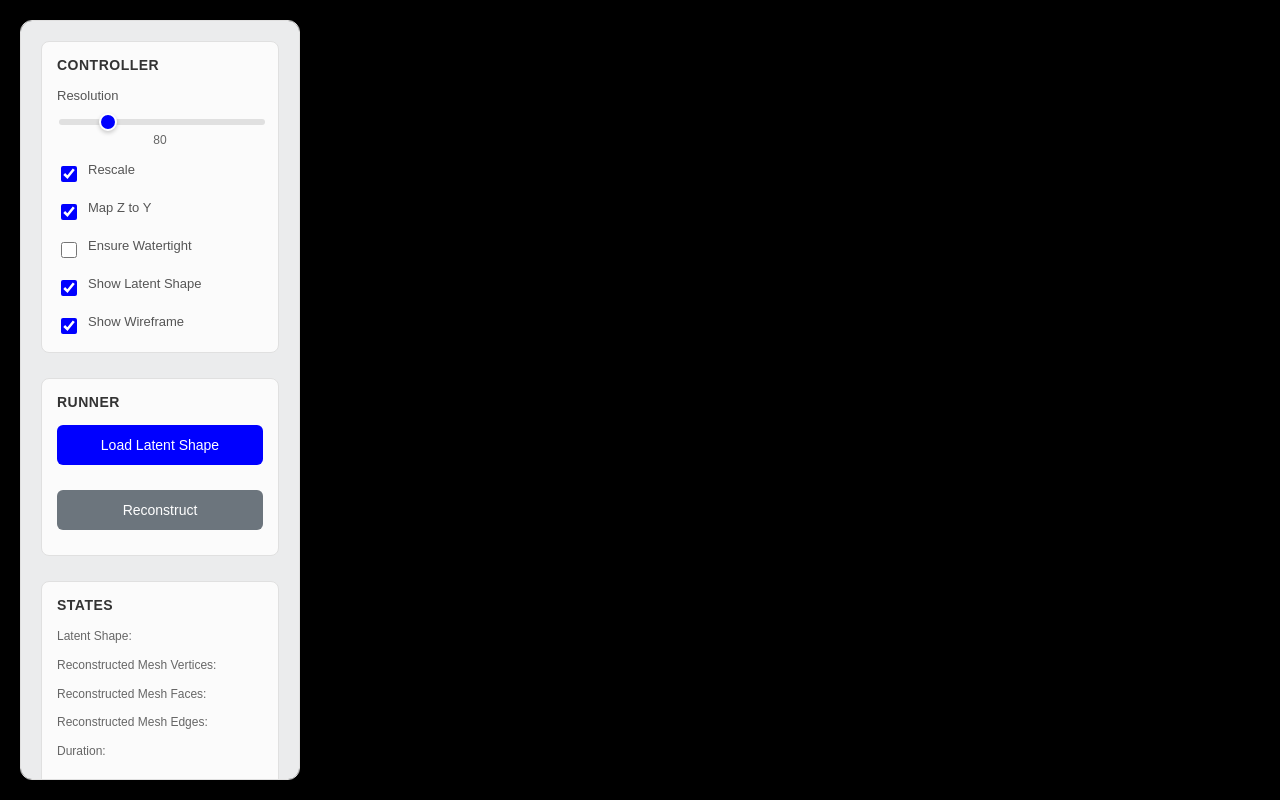
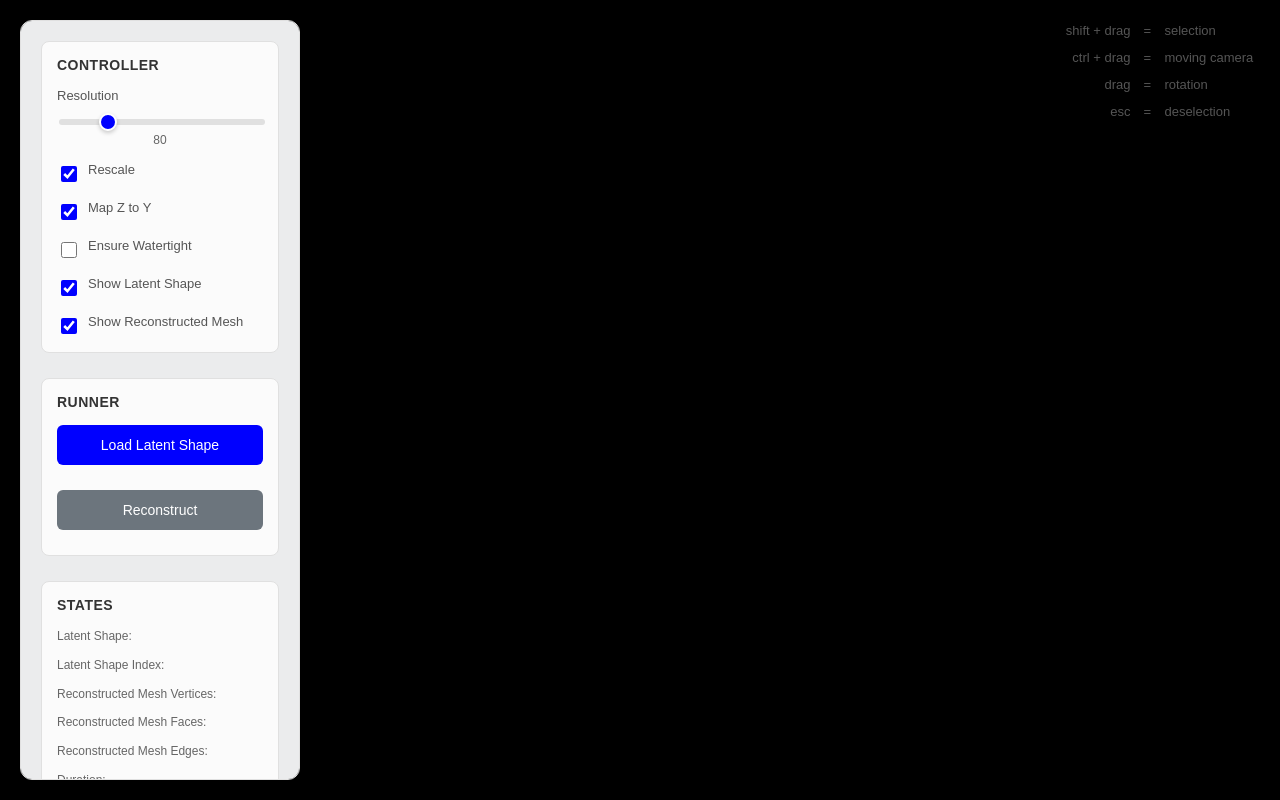
Before and after one commit to PARKCHEOLHEE-lab/latent-shapes, a FastAPI app: page /interpolator.html in a window 1280 px wide. Run offline with FastAPI, Linux system fonts and the light colour scheme; parts of the project's set-up code (start-up, migrations or seed data) failed here and were passed over; some libraries are stand-ins or nearby versions.

Commit message:
update interpolator

```diff
--- a/latent_shapes/demo/app.py
+++ b/latent_shapes/demo/app.py
@@ -55,14 +55,15 @@ def interpolator():
 
 @app.get("/api/latent_shapes")
 def get_random_latent_shape():
-    random_index = torch.randint(0, configuration.SLICER, (1,))
-    latent_shape = latent_shapes(random_index).squeeze(0)
+    random_index_max = latent_shapes.embedding.shape[0]
+    random_index_selected = torch.randint(0, random_index_max, (1,))
+    latent_shape = latent_shapes(random_index_selected).squeeze(0)
     faces = configuration.BOX.faces
 
     # map y to z to match the loaded latent shape into the xzy system
     latent_shape[:, [1, 2]] = latent_shape[:, [2, 1]]
 
-    return {"latent_shape": latent_shape.tolist(), "faces": faces.tolist()}
+    return {"latent_shape": latent_shape.tolist(), "faces": faces.tolist(), "index": f"{random_index_selected.item()}/{random_index_max - 1}"}
 
 
 @app.post("/api/reconstruct")
--- a/latent_shapes/demo/templates/interpolator.html
+++ b/latent_shapes/demo/templates/interpolator.html
@@ -18,7 +18,7 @@
             font-family: Arial, sans-serif;
         }
 
-        #sidebar {
+        #sidebar-left {
             position: fixed;
             left: 20px;
             top: 20px;
@@ -32,6 +32,29 @@
             padding: 20px;
             box-sizing: border-box;
             overflow-y: auto;
+        }
+
+        #sidebar-right {
+            position: fixed;
+            right: 20px;
+            top: 20px;
+            width: 200px;
+            text-align: left;
+            z-index: 1000;
+        }
+
+        #sidebar-right table {
+            width: 100%;
+        }
+
+        #sidebar-right td:nth-child(1) {
+            text-align: right;
+            padding-right: 10px;
+        }
+
+        #sidebar-right td:nth-child(3) {
+            text-align: left;
+            padding-left: 10px;
         }
 
         .control-group {
@@ -183,22 +206,34 @@
             background-color: rgba(255, 255, 255, 0.2);
             position: fixed;
         }
-
-        #result {
-            position: absolute;
-            top: 20px;
-            right: 20px;
-            z-index: 1000;
-            background: rgba(255, 255, 255, 0.9);
-            padding: 15px;
-            border-radius: 8px;
-            border: 1px solid #e0e0e0;
-            max-width: 300px;
-        }
     </style>
 </head>
 <body>
-    <div id="sidebar">
+    <div id="sidebar-right">
+        <table>
+            <tr>
+                <td><label>shift + drag</label></td>
+                <td><label>=</label></td>
+                <td><label>selection</label></td>
+            </tr>
+            <tr>
+                <td><label>ctrl + drag</label></td>
+                <td><label>=</label></td>
+                <td><label>moving camera</label></td>
+            </tr>
+            <tr>
+                <td><label>drag</label></td>
+                <td><label>=</label></td>
+                <td><label>rotation</label></td>
+            </tr>
+            <tr>
+                <td><label>esc</label></td>
+                <td><label>=</label></td>
+                <td><label>deselection</label></td>
+            </tr>
+        </table>
+    </div>
+    <div id="sidebar-left">
         <div class="control-group">
             <h3>Controller</h3>
             <div class="control-item">
@@ -234,8 +269,8 @@
             </div>
             <div class="control-item">
                 <div class="checkbox-container">
-                    <input type="checkbox" id="show_reconstructed_wireframe" class="checkbox" checked>
-                    <label for="show_reconstructed_wireframe">Show Wireframe</label>
+                    <input type="checkbox" id="show_reconstructed_mesh" class="checkbox" checked>
+                    <label for="show_reconstructed_mesh">Show Reconstructed Mesh</label>
                 </div>
             </div>
         </div>
@@ -254,6 +289,7 @@
             <h3>States</h3>
             <div style="font-size: 12px; color: #666; line-height: 1.4;">
                 <p id="latent_shape_size">Latent Shape: </p>
+                <p id="latent_shape_index">Latent Shape Index: </p>
                 <p id="reconstructed_mesh_vertices_size">Reconstructed Mesh Vertices: </p>
                 <p id="reconstructed_mesh_faces_size">Reconstructed Mesh Faces: </p>
                 <p id="reconstructed_mesh_edges_size">Reconstructed Mesh Edges: </p>
@@ -397,7 +433,7 @@
         window.load_random_shape = load_random_shape;
         window.reconstruct = reconstruct;
 
-        // initialize sidebar
+        // initialize sidebar-left
         const resolution_slider = document.getElementById("resolution_slider");
         const resolution_value = document.getElementById("resolution_value");
         const rescale_checkbox = document.getElementById("rescale_checkbox");
@@ -427,9 +463,9 @@
             }
         });
 
-        const show_reconstructed_wireframe = document.getElementById("show_reconstructed_wireframe");
-        show_reconstructed_wireframe.addEventListener("change", function() {
-            _show_reconstructed_wireframe(this.checked);
+        const show_reconstructed_mesh = document.getElementById("show_reconstructed_mesh");
+        show_reconstructed_mesh.addEventListener("change", function() {
+            _show_reconstructed_mesh(this.checked);
         });
 
         window.addEventListener("keydown", on_keydown);
@@ -644,6 +680,7 @@
             const reconstruct_button = document.getElementById("reconstruct_button");
             const container = document.getElementById("container");
             const latent_shape_size = document.getElementById("latent_shape_size")
+            const latent_shape_index = document.getElementById("latent_shape_index")
 
             const show_latent_shape_checkbox = document.getElementById("show_latent_shape");
             show_latent_shape_checkbox.checked = true;
@@ -684,6 +721,7 @@
                 )
 
                 latent_shape_size.innerHTML = `Latent Shape: <strong>${latent_shape_vertices.length}</strong>`;
+                latent_shape_index.innerHTML = `Latent Shape Index: <strong>${response_json.index}</strong>`;
 
                 latent_shape_wireframe.name = LATENT_SHAPE_WIREFRAME
                 scene.add(latent_shape_wireframe)
@@ -691,7 +729,6 @@
 
             } catch (error) {
                 console.error("Error loading random shape:", error);
-                document.getElementById("result").innerHTML = error.message;
             } finally {
                 load_random_shape_button.disabled = false;
                 reconstruct_button.disabled = false;
@@ -787,8 +824,8 @@
                     reconstructed.add(reconstructed_mesh_wireframe)
                     scene.add(reconstructed);
 
-                    const show_reconstructed_wireframe_checkbox = document.getElementById("show_reconstructed_wireframe")
-                    _show_reconstructed_wireframe(show_reconstructed_wireframe_checkbox.checked);
+                    const show_reconstructed_mesh_checkbox = document.getElementById("show_reconstructed_mesh")
+                    _show_reconstructed_mesh(show_reconstructed_mesh_checkbox.checked);
                 } else {
                     console.error("Reconstruction failed:", result_data.message);
                     alert("Reconstruction failed: " + result_data.message);
@@ -807,16 +844,19 @@
 
                 const duration = (performance.now() - start_time).toFixed(3);
                 document.getElementById("duration").innerHTML = `Duration: <strong>${duration}ms</strong>`;
+
+                selected_shape = [];
+                selected_indices = [];
+                transform_controls.detach();
+                for (const vertex of latent_shape) {
+                    vertex.material.color.set(LATENT_SHAPE_SPHERE_COLOR)
+                }
             }
         }
 
-        function _show_reconstructed_wireframe(checked) {
-            const wireframe = reconstructed.children.find(child =>
-                child.material && child.material.wireframe === true
-            );
-
-            if (wireframe) {
-                wireframe.visible = checked;
+        function _show_reconstructed_mesh(checked) {
+            for (const child of reconstructed.children) {
+                child.visible = checked;
             }
         }
 
```
